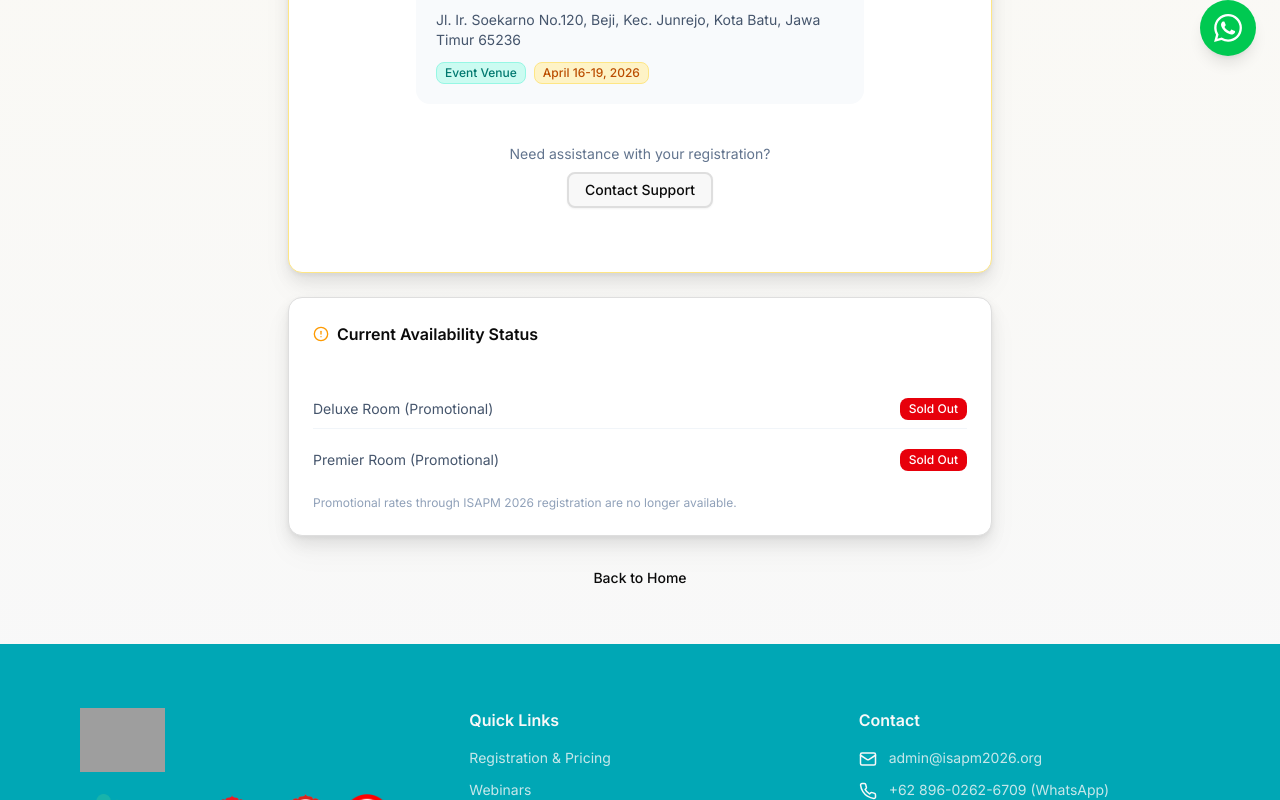
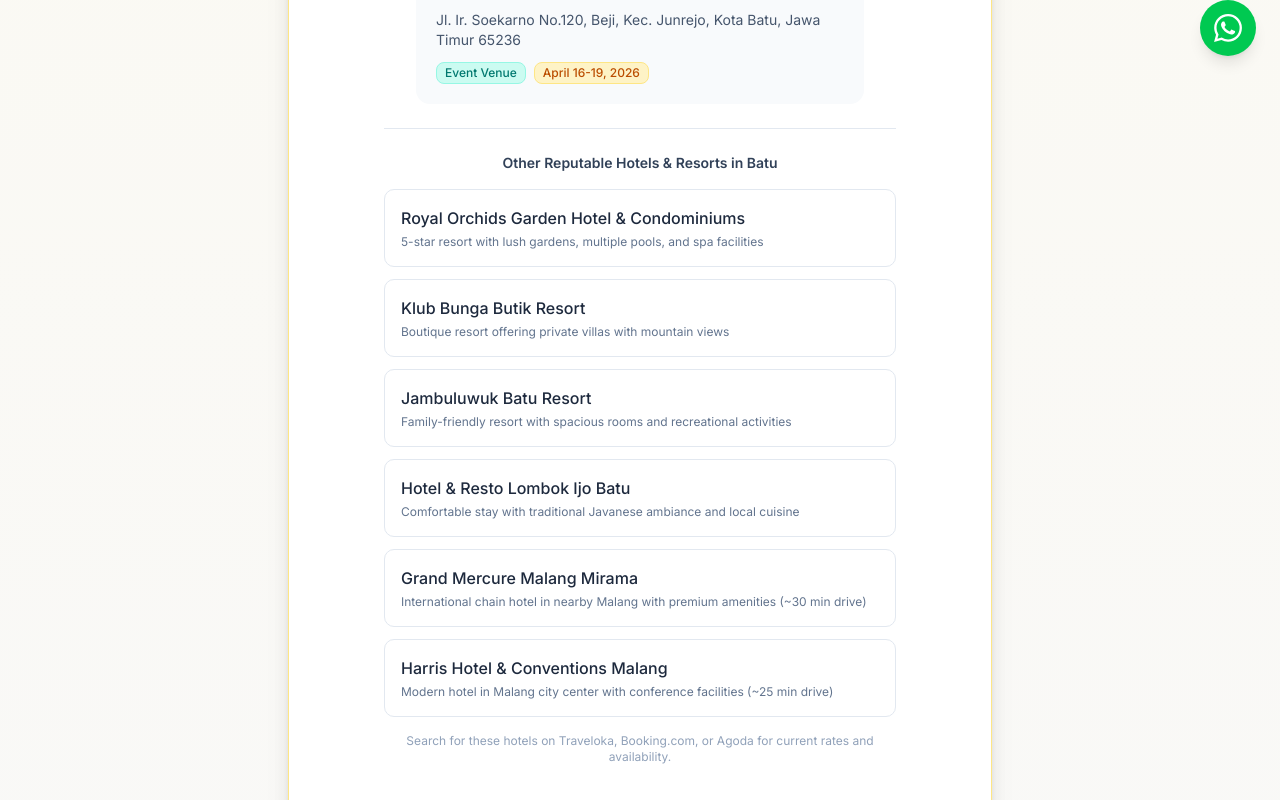
Before and after one commit to arlantictailscale/ISAPMv2, a Next.js app: page /hotel-booking in a window 1280 px wide. Shown: the part 720-1520 px from the top of the page. Built offline with nearby package versions, Linux system fonts and the light colour scheme; no server answers; grey boxes are pictures that could not be loaded.

Commit message:
feat: add list of reputable hotels around Batu
Include 6 hotels with brief descriptions and maintain design style

```diff
--- a/app/hotel-booking/page.tsx
+++ b/app/hotel-booking/page.tsx
@@ -92,6 +92,42 @@ export default function HotelSoldOutPage() {
                   </div>
                 </div>
 
+                {/* Other Hotels Nearby */}
+                <div className="border-t border-slate-200 pt-6 text-left max-w-lg mx-auto">
+                  <h3 className="text-sm font-semibold text-slate-700 mb-4 text-center">
+                    Other Reputable Hotels & Resorts in Batu
+                  </h3>
+                  <div className="space-y-3">
+                    <div className="bg-white border border-slate-200 rounded-lg p-4 hover:border-teal-300 transition-colors">
+                      <h4 className="font-medium text-slate-800">Royal Orchids Garden Hotel & Condominiums</h4>
+                      <p className="text-xs text-slate-500 mt-1">5-star resort with lush gardens, multiple pools, and spa facilities</p>
+                    </div>
+                    <div className="bg-white border border-slate-200 rounded-lg p-4 hover:border-teal-300 transition-colors">
+                      <h4 className="font-medium text-slate-800">Klub Bunga Butik Resort</h4>
+                      <p className="text-xs text-slate-500 mt-1">Boutique resort offering private villas with mountain views</p>
+                    </div>
+                    <div className="bg-white border border-slate-200 rounded-lg p-4 hover:border-teal-300 transition-colors">
+                      <h4 className="font-medium text-slate-800">Jambuluwuk Batu Resort</h4>
+                      <p className="text-xs text-slate-500 mt-1">Family-friendly resort with spacious rooms and recreational activities</p>
+                    </div>
+                    <div className="bg-white border border-slate-200 rounded-lg p-4 hover:border-teal-300 transition-colors">
+                      <h4 className="font-medium text-slate-800">Hotel & Resto Lombok Ijo Batu</h4>
+                      <p className="text-xs text-slate-500 mt-1">Comfortable stay with traditional Javanese ambiance and local cuisine</p>
+                    </div>
+                    <div className="bg-white border border-slate-200 rounded-lg p-4 hover:border-teal-300 transition-colors">
+                      <h4 className="font-medium text-slate-800">Grand Mercure Malang Mirama</h4>
+                      <p className="text-xs text-slate-500 mt-1">International chain hotel in nearby Malang with premium amenities (~30 min drive)</p>
+                    </div>
+                    <div className="bg-white border border-slate-200 rounded-lg p-4 hover:border-teal-300 transition-colors">
+                      <h4 className="font-medium text-slate-800">Harris Hotel & Conventions Malang</h4>
+                      <p className="text-xs text-slate-500 mt-1">Modern hotel in Malang city center with conference facilities (~25 min drive)</p>
+                    </div>
+                  </div>
+                  <p className="text-xs text-slate-400 mt-4 text-center">
+                    Search for these hotels on Traveloka, Booking.com, or Agoda for current rates and availability.
+                  </p>
+                </div>
+
                 {/* Contact Support */}
                 <div className="pt-4">
                   <p className="text-sm text-slate-500 mb-2">
```
